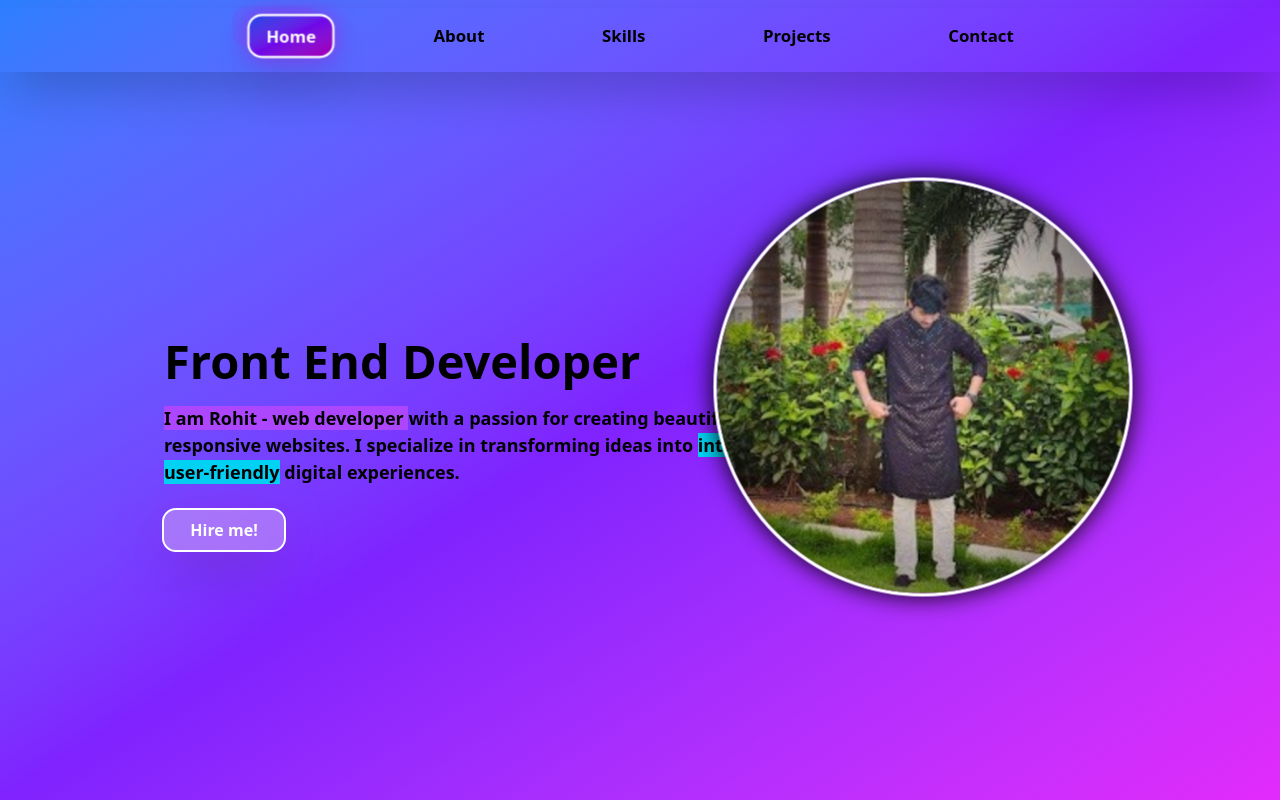
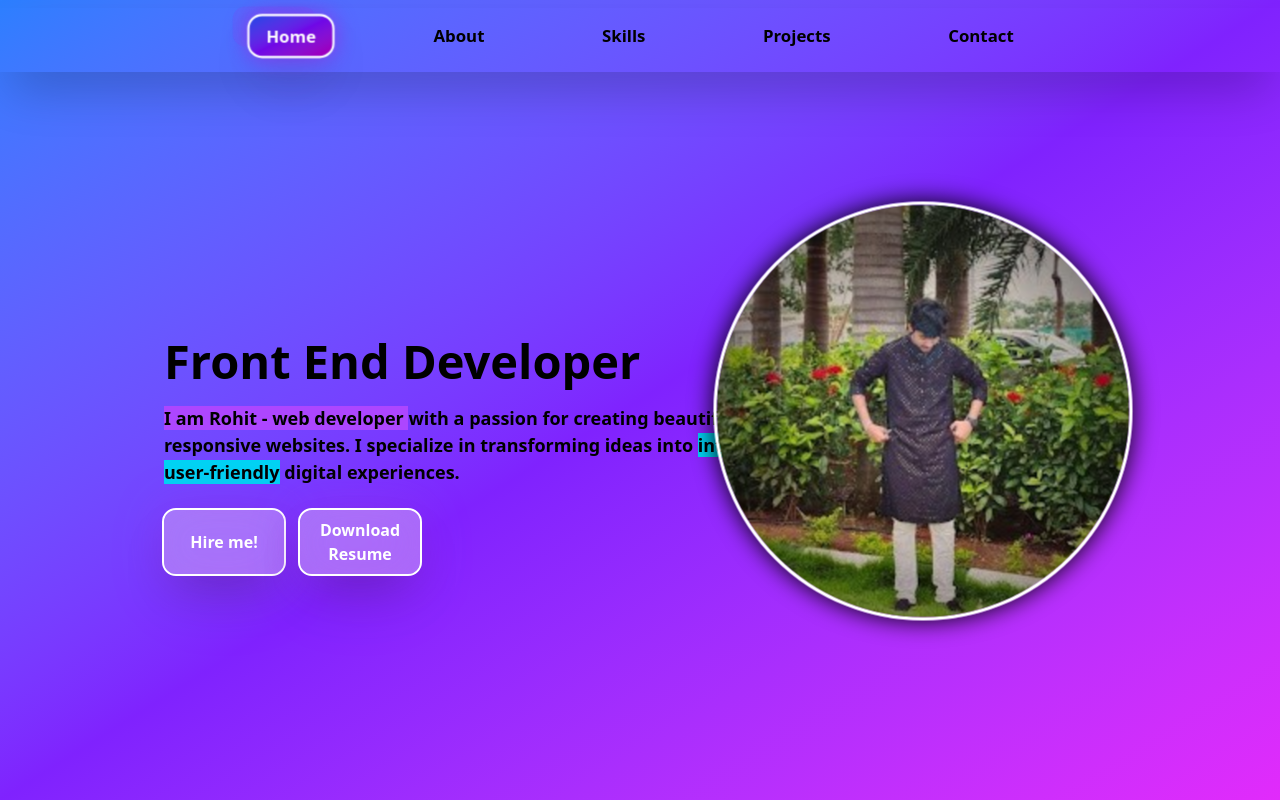
Before and after one commit to RohitChintalapudi/Devconnect, a React (Vite) app: page / in a window 1280 px wide. Built offline with nearby package versions, Linux system fonts and the light colour scheme.

Commit message:
added download resume button

```diff
--- a/src/pages/Home.jsx
+++ b/src/pages/Home.jsx
@@ -3,6 +3,7 @@ import { useNavigate } from "react-router-dom";
 
 export default function Home() {
   const navigate = useNavigate();
+
   return (
     <main className="-mt-15 ml-6">
       <motion.div
@@ -12,25 +13,58 @@ export default function Home() {
         transition={{ duration: 1, ease: "easeOut" }}
       >
         <motion.p
-        initial={{ opacity: 0,opacity: 0 }}
-        animate={{ opacity: 1, opacity: 1 }}
-        transition={{ duration: 1, ease: "easeOut" }} className="font-extrabold text-[47px] relative">Front End Developer</motion.p>
+          initial={{ opacity: 0 }}
+          animate={{ opacity: 1 }}
+          transition={{ duration: 1, ease: "easeOut" }}
+          className="font-extrabold text-[47px] relative"
+        >
+          Front End Developer
+        </motion.p>
+
         <p className="relative font-bold text-[18px] w-[700px] ">
-         <b className="bg-purple-500"> I am Rohit - web developer </b> with a passion for creating beautiful and responsive websites. I specialize in transforming ideas into <b className="bg-cyan-400">interactive and user-friendly</b> digital experiences.
+          <b className="bg-purple-500"> I am Rohit - web developer </b> with a
+          passion for creating beautiful and responsive websites. I specialize
+          in transforming ideas into{" "}
+          <b className="bg-cyan-400">interactive and user-friendly</b> digital
+          experiences.
         </p>
+
+        <div className="flex gap-4">
           <motion.button
-         initial={{ scale: 0 }} animate={{ scale: 1 }}
+            initial={{ scale: 0 }}
+            animate={{ scale: 1 }}
             whileHover={{ scale: 1.1 }}
             whileTap={{ scale: 0.9 }}
             transition={{ duration: 1, ease: "easeOut" }}
             className="outline-2 w-30 p-2 inline-block rounded-xl backdrop-blur-md shadow-2xl hover:shadow-purple-500 bg-white/30 font-bold relative
               top-4 hover:backdrop-blur-2xl hover:shadow-2xl hover:bg-gradient-to-br from-blue-700 via-violet-700 to-fuchsia-700 bg-opacity-80 cursor-pointer
               text-white drop-shadow-[0_0_20px_rgba(147,51,234,1)]"
-          onClick={() => {navigate("/contact");}}
+            onClick={() => {
+              navigate("/contact");
+            }}
           >
             Hire me!
           </motion.button>
+          {/* Resume Button */}
+          <motion.a
+            href="/assets/My_resume.pdf"
+            download="Rohit_Chintalapudi_Resume.pdf"
+            initial={{ scale: 0 }}
+            animate={{ scale: 1 }}
+            whileHover={{ scale: 1.1 }}
+            whileTap={{ scale: 0.9 }}
+            transition={{ duration: 1, ease: "easeOut" }}
+            className="outline-2 w-30 p-2 inline-block rounded-xl backdrop-blur-md shadow-2xl
+           hover:shadow-purple-500 bg-white/30 font-bold relative top-4
+          hover:backdrop-blur-2xl hover:shadow-2xl
+          hover:bg-gradient-to-br from-blue-700 via-violet-700 to-fuchsia-700 bg-opacity-80
+          cursor-pointer text-white drop-shadow-[0_0_20px_rgba(147,51,234,1)] text-center"
+          >
+            Download Resume
+          </motion.a>
+        </div>
       </motion.div>
+
       <motion.div
         className="flex justify-end relative mr-[230px] mt-9"
         initial={{ opacity: 0, x: 50 }}
```
Also changed, not shown: 1 other file (tests, documents, lock files or other folders). Lines whose indentation alone changed are shown as unchanged.
